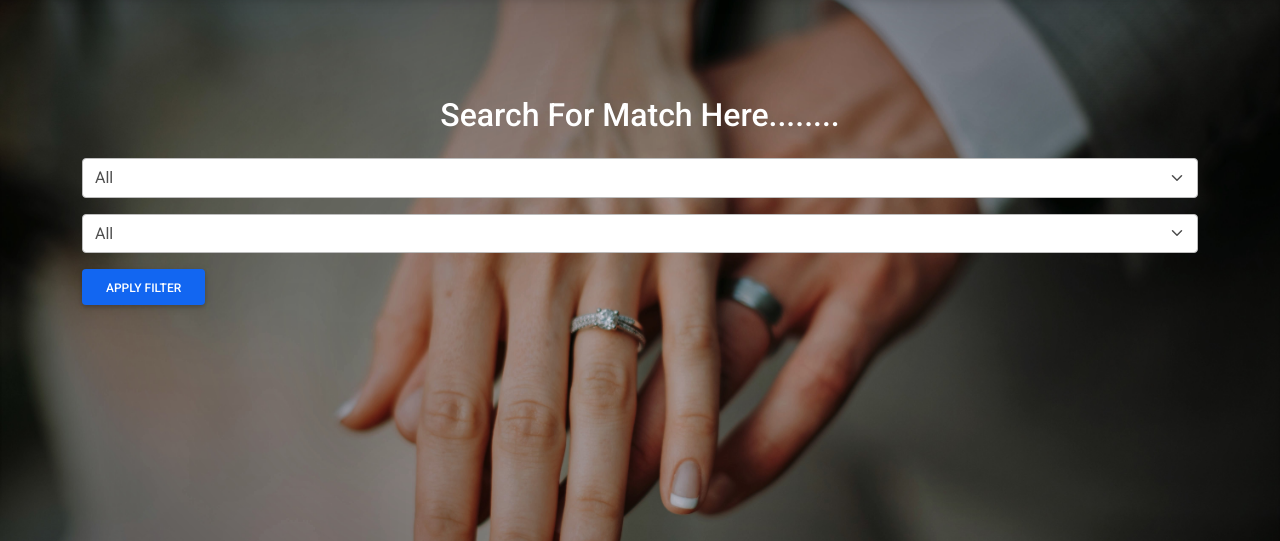
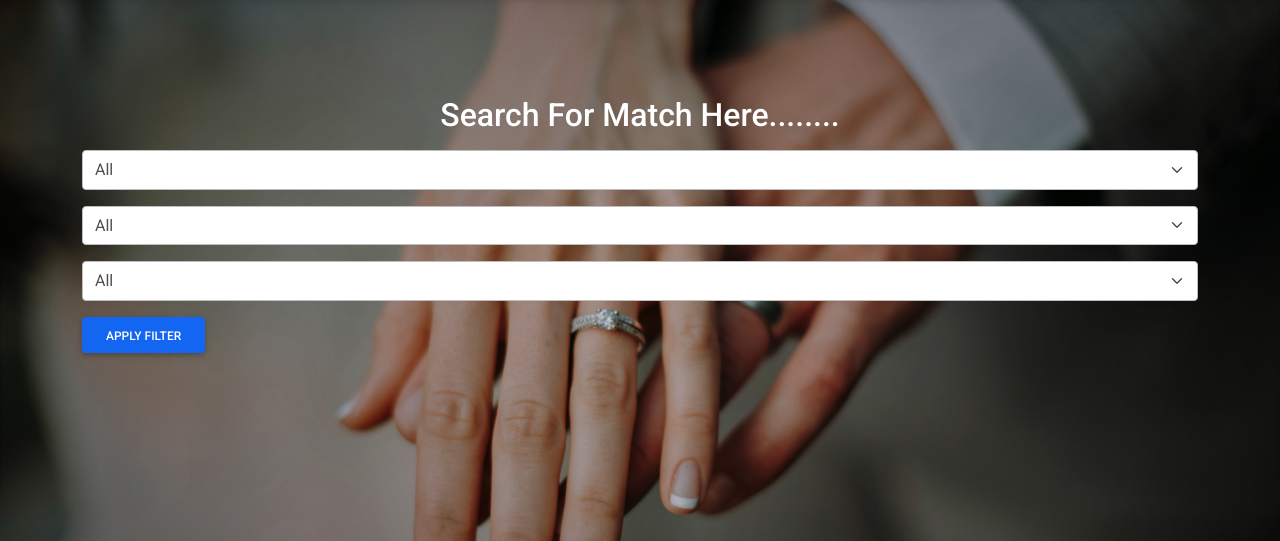
Before and after one commit to TheLogicalNights/matrimonial-website, a PHP site: page /main.php in a window 1280 px wide. Shown: the part 76-617 px from the top of the page. Run offline with PHP 8.4, Linux system fonts and the light colour scheme; the visitor is signed in with stand-in values (Sample User, id 1); data that the repository does not hold is empty; some libraries are stand-ins or nearby versions.

Commit message:
Added select and options for bride and groom

```diff
--- a/main.php
+++ b/main.php
@@ -115,6 +115,13 @@ else
                 <div class="col-md-12 mt-5">
                     <h2 class="text-white text-center">Search For Match Here........</h2>
                     <form action="./main.php" method="post">
+                        <div class="input-group mt-3">
+                            <select class="form-select" name="cast" id="inputGroupSelect04" aria-label="Example select with button addon">
+                                <option selected>All</option>
+                                <option>Bride</option>
+                                <option>Groom</option>
+                            </select>
+                        </div>
                         <div class="input-group">
                             <select class="form-select mt-3" name="qualification" id="inputGroupSelect04" aria-label="Example select with button addon">
                                 <option selected>All</option>
```
